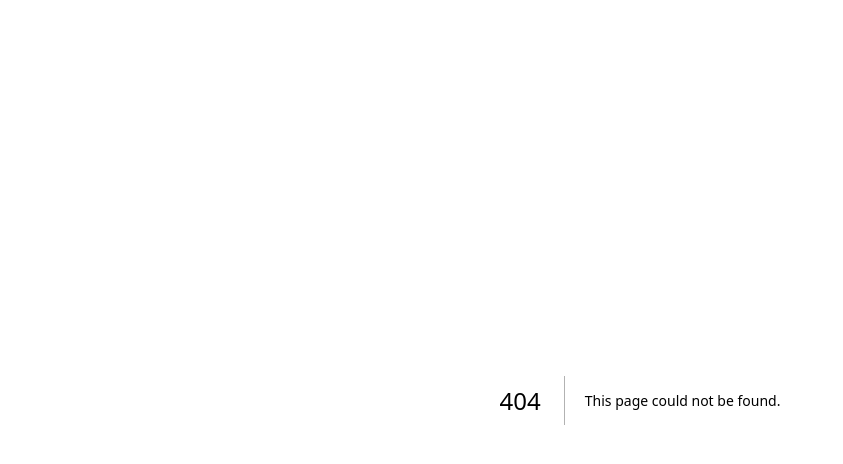
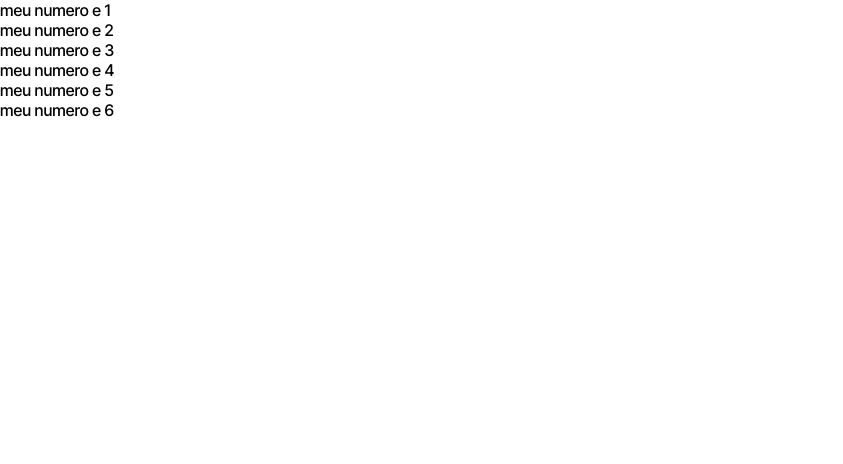
Before and after one commit to eliasfmartins/to-do, a Next.js app: page /cadastro in a window 1280 px wide. Before the commit this address had no page. Shown: the top 464 px of the page, without its empty margins (0-843 px from the left). Built offline with nearby package versions, Linux system fonts and the light colour scheme.

Commit message:
feat: create cadastro page

```diff
--- /dev/null
+++ b/src/app/cadastro/page.tsx
@@ -0,0 +1,16 @@
+'use client'
+import { Header } from "../components/Header";
+const darOi = () => {
+    console.log('Oiee')
+}
+const myArray = [1, 2, 3, 4, 5, 6]
+export default function cadastro() {
+    return (
+        <div>
+
+            {myArray.map((numero) => {
+                return <p key={numero}>meu numero e {numero}</p>
+            })}
+        </div>
+    )
+}
--- a/src/app/page.module.css
+++ b/src/app/page.module.css
@@ -1,3 +1,6 @@
+*{
+    font-family: "Inter Tight";
+}
 .main {
   display: flex;
   flex-direction: column;
```
